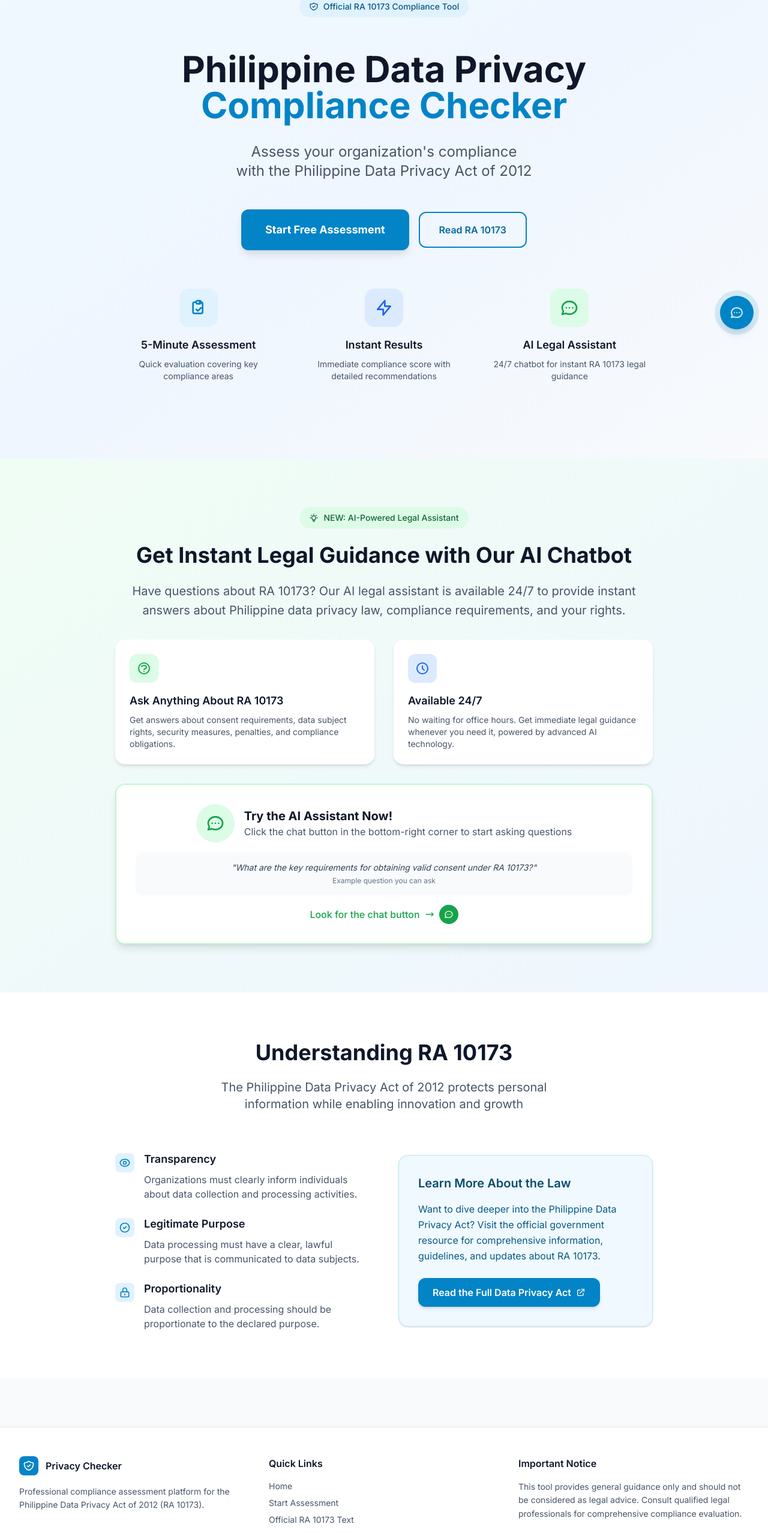
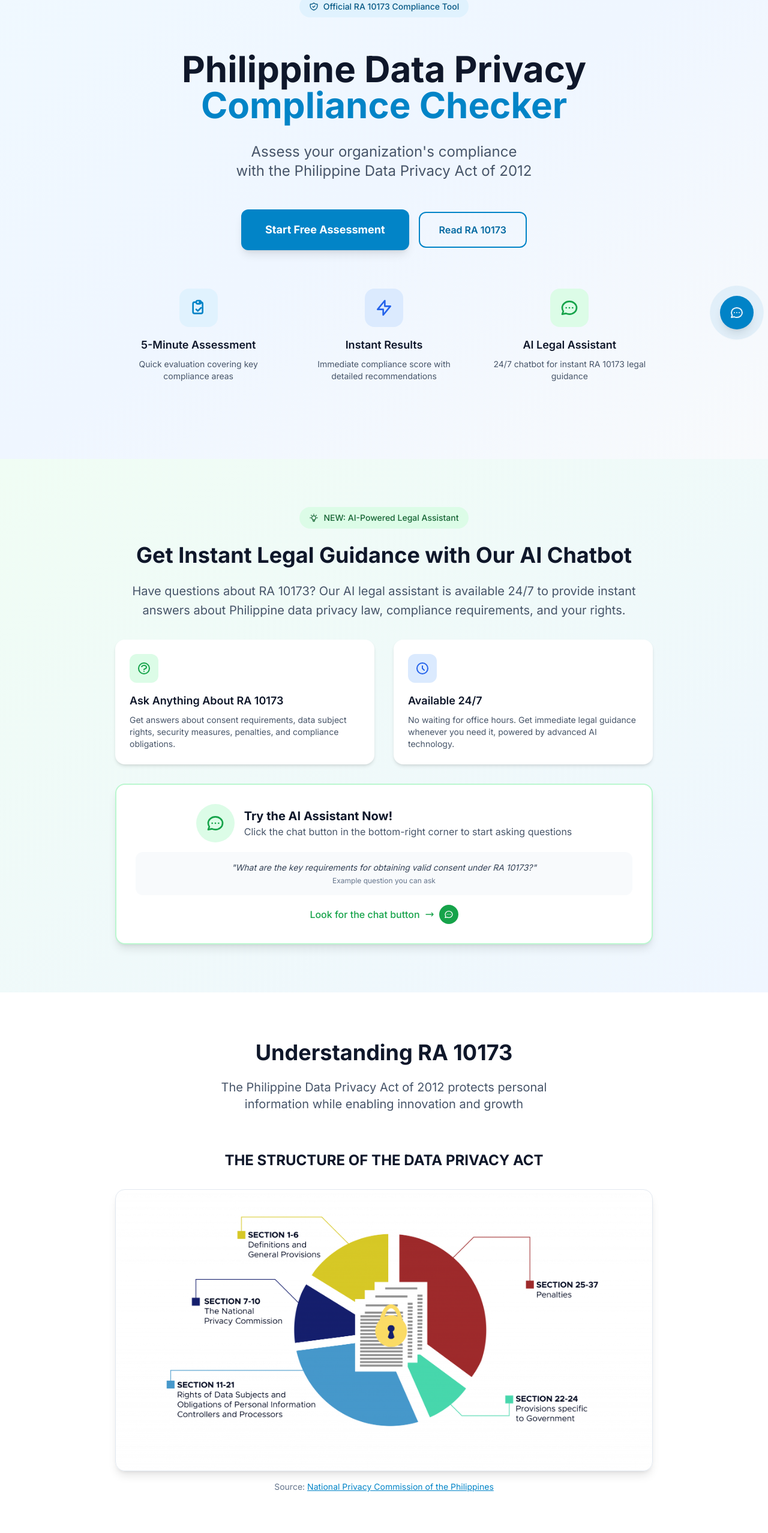
Before and after one commit to yop-dev/privacy-ai-assessment, a Next.js app: page / in a window 1280 px wide. Shown: the part 227-2782 px from the top of the page at 60% size. Built offline with nearby package versions, Linux system fonts and the light colour scheme.

Commit message:
understanding-the-law

```diff
--- a/app/page.tsx
+++ b/app/page.tsx
@@ -176,6 +176,33 @@ export default function HomePage() {
               </p>
             </div>
 
+            {/* Data Privacy Act Structure Image */}
+            <div className="mb-16 text-center">
+              <h3 className="text-2xl font-bold text-gray-900 mb-8">
+                THE STRUCTURE OF THE DATA PRIVACY ACT
+              </h3>
+              <div className="max-w-4xl mx-auto">
+                <img
+                  src="/images/data-privacy-act-structure.png"
+                  alt="Structure of the Philippine Data Privacy Act of 2012 (RA 10173)"
+                  className="w-full h-auto rounded-2xl shadow-lg border border-gray-200"
+                />
+                <div className="mt-4 text-center">
+                  <p className="text-sm text-gray-500">
+                    Source:
+                    <a
+                      href="https://privacy.gov.ph/the-data-privacy-act-and-its-irr"
+                      target="_blank"
+                      rel="noopener noreferrer"
+                      className="text-primary-600 hover:text-primary-700 underline ml-1"
+                    >
+                      National Privacy Commission of the Philippines
+                    </a>
+                  </p>
+                </div>
+              </div>
+            </div>
+
             <div className="grid lg:grid-cols-2 gap-12 items-center">
               <div>
                 <div className="space-y-6">
--- a/components/QuestionForm.tsx
+++ b/components/QuestionForm.tsx
@@ -220,7 +220,7 @@ export default function QuestionForm() {
         ))}
 
         <div className="card bg-gray-50 border-gray-200">
-          <div className="text-center">
+          <div className="text-center flex flex-col items-center">
             <h3 className="text-lg font-semibold text-gray-900 mb-4">Ready to Get Your Results?</h3>
             <p className="text-gray-600 mb-6">
               {answeredCount < questions.length
--- a/styles/globals.css
+++ b/styles/globals.css
@@ -15,15 +15,15 @@
 
 @layer components {
   .btn-primary {
-    @apply bg-primary-600 hover:bg-primary-700 active:bg-primary-800 text-white font-semibold py-4 px-8 rounded-xl transition-all duration-200 focus:outline-none focus:ring-2 focus:ring-primary-500 focus:ring-offset-2 shadow-md hover:shadow-lg transform hover:-translate-y-0.5;
+    @apply bg-primary-600 hover:bg-primary-700 active:bg-primary-800 text-white font-semibold py-4 px-8 rounded-xl transition-all duration-200 focus:outline-none focus:ring-2 focus:ring-primary-500 focus:ring-offset-2 shadow-md hover:shadow-lg transform hover:-translate-y-0.5 flex items-center justify-center;
   }
 
   .btn-primary-large {
-    @apply bg-primary-600 hover:bg-primary-700 active:bg-primary-800 text-white font-bold text-lg py-5 px-10 rounded-xl transition-all duration-200 focus:outline-none focus:ring-2 focus:ring-primary-500 focus:ring-offset-2 shadow-lg hover:shadow-xl transform hover:-translate-y-1;
+    @apply bg-primary-600 hover:bg-primary-700 active:bg-primary-800 text-white font-bold text-lg py-5 px-10 rounded-xl transition-all duration-200 focus:outline-none focus:ring-2 focus:ring-primary-500 focus:ring-offset-2 shadow-lg hover:shadow-xl transform hover:-translate-y-1 flex items-center justify-center;
   }
 
   .btn-secondary {
-    @apply bg-white hover:bg-gray-50 text-gray-700 font-semibold py-4 px-8 rounded-xl border border-gray-300 transition-all duration-200 focus:outline-none focus:ring-2 focus:ring-gray-500 focus:ring-offset-2 shadow-sm hover:shadow-md;
+    @apply bg-white hover:bg-gray-50 text-gray-700 font-semibold py-4 px-8 rounded-xl border border-gray-300 transition-all duration-200 focus:outline-none focus:ring-2 focus:ring-gray-500 focus:ring-offset-2 shadow-sm hover:shadow-md flex items-center justify-center;
   }
 
   .btn-outline {
```
Also changed, not shown: public/images/data-privacy-act-structure.png (added), 1 other file (tests, documents, lock files or other folders).
